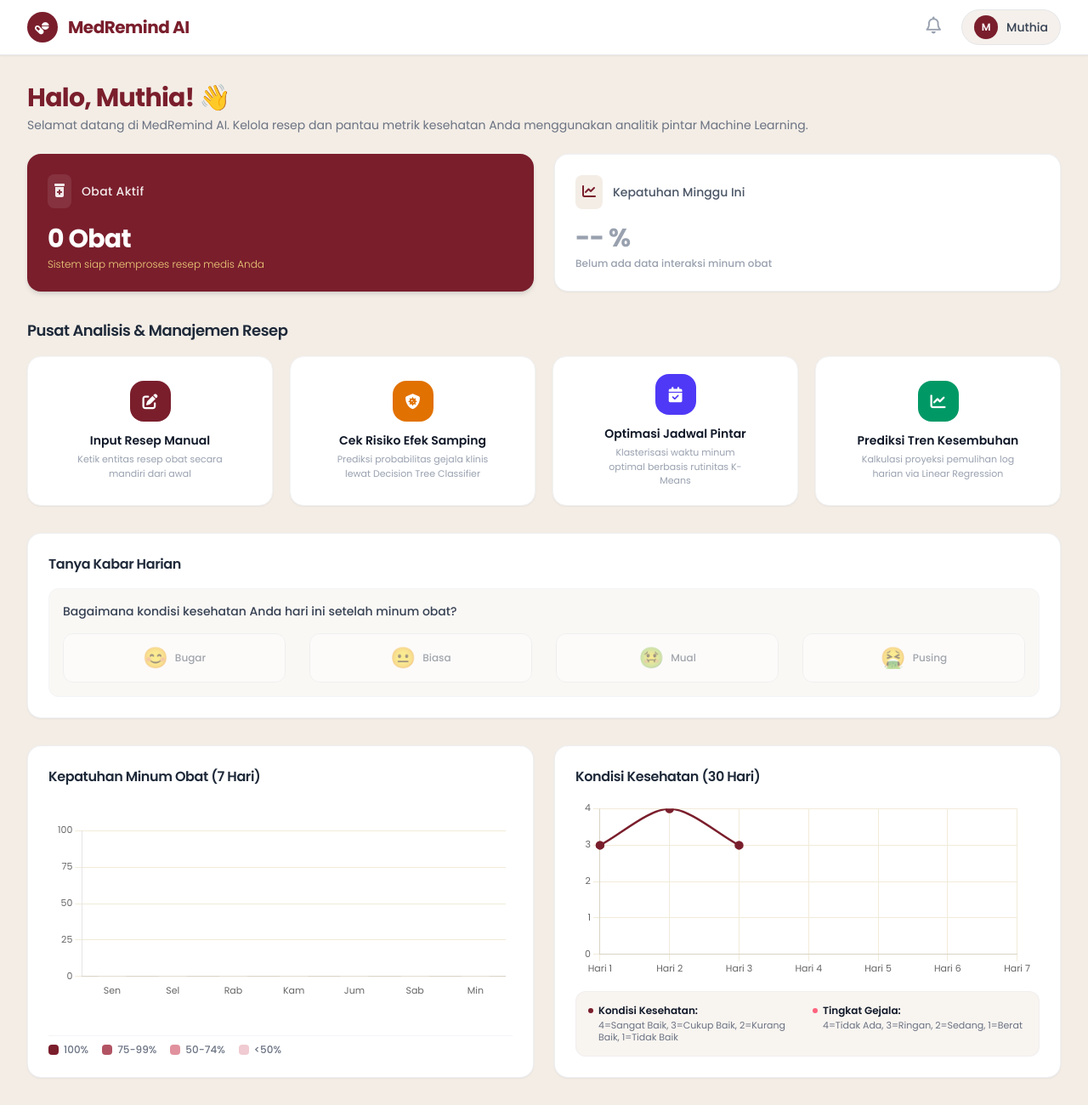
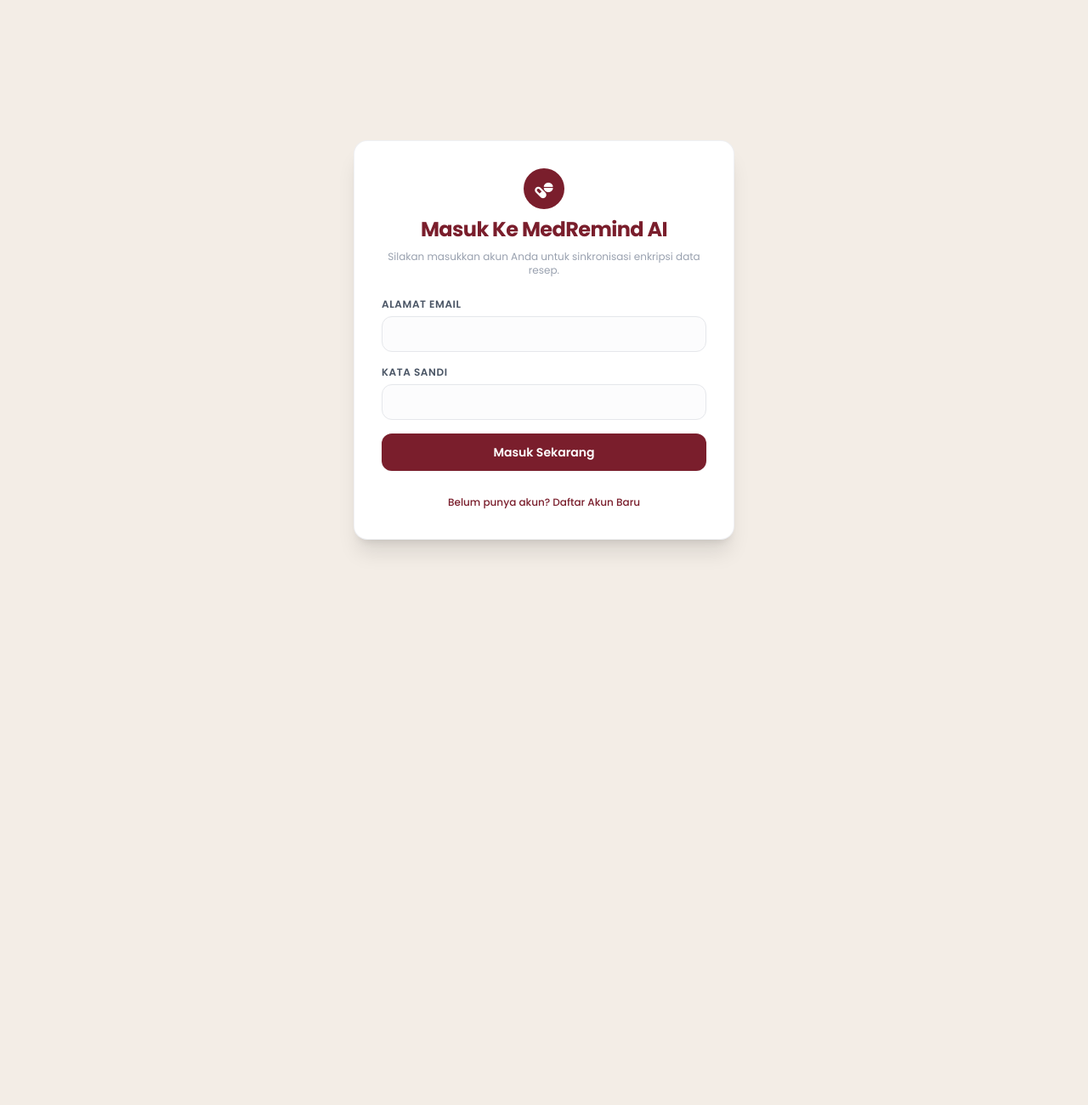
Before and after one commit to MuthiaSyifa1002/jadwalobat, a plain HTML site: page index.html in a window 1280 px wide. Shown: the top 1300 px of the page at 85% size. After the commit the page ends 800 px from the top, so only its background shows below. Drawn offline with nearby package versions, Linux system fonts and the light colour scheme.

Commit message:
Update index.html

```diff
--- a/index.html
+++ b/index.html
@@ -12,8 +12,41 @@
     <script src="https://cdn.jsdelivr.net/npm/chart.js"></script>
     <link rel="stylesheet" href="style.css">
 </head>
-<body class="text-gray-800 min-h-screen pb-12 antialiased">
+<body class="text-gray-800 min-h-screen pb-12 antialiased bg-[#F3EDE6]">
 
+    <div id="auth-container" class="fixed inset-0 z-100 flex items-center justify-center bg-[#F3EDE6] px-4">
+        <div class="bg-white w-full max-w-md p-8 rounded-2xl border border-gray-200/60 shadow-xl space-y-6">
+            <div class="text-center space-y-2">
+                <div class="w-12 h-12 rounded-full bg-[#7A1E2C] flex items-center justify-center text-white mx-auto">
+                    <i class="fa-solid fa-pills text-lg transform -rotate-45"></i>
+                </div>
+                <h2 id="auth-title" class="text-2xl font-bold tracking-tight text-[#7A1E2C]">Masuk Ke MedRemind AI</h2>
+                <p id="auth-subtitle" class="text-xs text-gray-400">Silakan masukkan akun Anda untuk sinkronisasi enkripsi data resep.</p>
+            </div>
+
+            <form id="form-auth" class="space-y-4">
+                <div id="wrapper-fullname" class="space-y-1.5 hidden">
+                    <label class="block text-xs font-semibold text-gray-600 uppercase tracking-wider">Nama Lengkap</label>
+                    <input type="text" id="auth-fullname" class="w-full px-4 py-2.5 rounded-xl border border-gray-200 focus:outline-hidden focus:border-[#7A1E2C] focus:ring-1 focus:ring-[#7A1E2C] transition-all bg-gray-50/50 text-sm">
+                </div>
+                <div class="space-y-1.5">
+                    <label class="block text-xs font-semibold text-gray-600 uppercase tracking-wider">Alamat Email</label>
+                    <input type="email" id="auth-email" required class="w-full px-4 py-2.5 rounded-xl border border-gray-200 focus:outline-hidden focus:border-[#7A1E2C] focus:ring-1 focus:ring-[#7A1E2C] transition-all bg-gray-50/50 text-sm">
+                </div>
+                <div class="space-y-1.5">
+                    <label class="block text-xs font-semibold text-gray-600 uppercase tracking-wider">Kata Sandi</label>
+                    <input type="password" id="auth-password" required class="w-full px-4 py-2.5 rounded-xl border border-gray-200 focus:outline-hidden focus:border-[#7A1E2C] focus:ring-1 focus:ring-[#7A1E2C] transition-all bg-gray-50/50 text-sm">
+                </div>
+                <button type="submit" id="btn-auth-submit" class="w-full py-3 bg-[#7A1E2C] text-white font-semibold text-sm rounded-xl hover:bg-[#611622] transition-colors shadow-xs cursor-pointer">Masuk Sekarang</button>
+            </form>
+
+            <div class="text-center">
+                <button id="btn-toggle-auth" class="text-xs font-medium text-[#7A1E2C] hover:underline cursor-pointer">Belum punya akun? Daftar Akun Baru</button>
+            </div>
+        </div>
+    </div>
+
+    <div id="app-content" class="hidden">
         <nav class="bg-white border-b border-gray-200 sticky top-0 z-50 shadow-xs">
             <div class="max-w-7xl mx-auto px-4 sm:px-6 lg:px-8">
                 <div class="flex justify-between h-16 items-center">
@@ -32,7 +65,7 @@
                             <div class="w-7 h-7 rounded-full bg-[#7A1E2C] text-white flex items-center justify-center text-xs font-semibold">
                                 M
                             </div>
-                        <span class="text-sm font-medium text-gray-700 hidden sm:inline">Muthia</span>
+                            <span id="user-display-name" class="text-sm font-medium text-gray-700 hidden sm:inline">Muthia</span>
                         </div>
                     </div>
                 </div>
@@ -40,11 +73,10 @@
         </nav>
 
         <main class="max-w-7xl mx-auto px-4 sm:px-6 lg:px-8 mt-8 space-y-8">
-
             <section class="space-y-6">
                 <div>
-                <h1 class="text-2xl sm:text-3xl font-bold tracking-tight text-[#7A1E2C]">Halo, Muthia! 👋</h1>
-                <p class="text-gray-500 text-sm mt-1">Selamat datang di MedRemind AI. Kelola resep dan pantau metrik kesehatan Anda menggunakan analitik pintar Machine Learning.</p>
+                    <h1 class="text-2xl sm:text-3xl font-bold tracking-tight text-[#7A1E2C]">Halo, <span id="welcome-name">Muthia</span>! 👋</h1>
+                    <p class="text-gray-500 text-sm mt-1">Sistem dienkripsi secara aman. Kelola sediaan resep medis Anda dengan asisten komputasi Machine Learning.</p>
                 </div>
 
                 <div class="grid grid-cols-1 md:grid-cols-2 gap-6">
@@ -53,11 +85,17 @@
                             <div class="p-2 bg-white/10 rounded-lg">
                                 <i class="fa-solid fa-prescription-bottle-medical text-base"></i>
                             </div>
-                        <span class="font-medium text-sm tracking-wide">Obat Aktif</span>
+                            <span class="font-medium text-sm tracking-wide">Obat Aktif & Antrean Jadwal</span>
                         </div>
-                    <div class="mt-4">
+                        <div class="mt-4 flex justify-between items-end">
+                            <div>
                                 <h2 id="kpi-obat" class="text-3xl font-bold tracking-tight">0 Obat</h2>
-                        <p class="text-xs text-amber-200/90 font-light mt-1">Sistem siap memproses resep medis Anda</p>
+                                <p class="text-xs text-amber-200/90 font-light mt-1">Sistem siap memproses resep medis</p>
+                            </div>
+                            <div id="kpi-next-reminder" class="text-right hidden">
+                                <span class="block text-[10px] uppercase font-semibold text-amber-200">Jadwal Minum Berikutnya</span>
+                                <span id="text-next-schedule" class="text-sm font-bold block">--:--</span>
+                            </div>
                         </div>
                     </div>
 
@@ -66,7 +104,7 @@
                             <div class="p-2 bg-[#F3EDE6] text-[#7A1E2C] rounded-lg">
                                 <i class="fa-solid fa-chart-line text-base"></i>
                             </div>
-                        <span class="font-medium text-sm text-gray-600">Kepatuhan Minggu Ini</span>
+                            <span class="font-medium text-sm text-gray-600">Rasio Ketepatan Waktu</span>
                         </div>
                         <div class="mt-4">
                             <h2 id="kpi-kepatuhan" class="text-3xl font-bold tracking-tight text-gray-400">-- %</h2>
@@ -94,7 +132,6 @@
             <section class="space-y-4">
                 <h3 class="text-lg font-semibold tracking-tight text-gray-800">Pusat Analisis & Manajemen Resep</h3>
                 <div class="grid grid-cols-1 sm:grid-cols-4 gap-5">
-
                     <button id="btn-manual" class="bg-white p-5 rounded-2xl border border-gray-100 shadow-xs hover:border-[#7A1E2C] hover:shadow-md group transition-all text-center flex flex-col items-center justify-center space-y-3 cursor-pointer">
                         <div class="w-12 h-12 bg-[#7A1E2C] text-white rounded-2xl flex items-center justify-center text-lg transition-transform group-hover:scale-105">
                             <i class="fa-solid fa-pen-to-square"></i>
@@ -130,8 +167,8 @@
                             <i class="fa-solid fa-chart-line"></i>
                         </div>
                         <div class="space-y-1">
-                        <span class="block font-semibold text-sm text-gray-900 group-hover:text-emerald-600 transition-colors">Prediksi Tren Kesembuhan</span>
-                        <p class="text-[11px] text-gray-400 max-w-[180px] mx-auto leading-normal">Kalkulasi proyeksi pemulihan log harian via Linear Regression</p>
+                            <span class="block font-semibold text-sm text-gray-900 group-hover:text-emerald-600 transition-colors">Prediksi & Rekomendasi</span>
+                            <p class="text-[11px] text-gray-400 max-w-[180px] mx-auto leading-normal">Kalkulasi proyeksi pemulihan & instruksi pemulihan via Regresi</p>
                         </div>
                     </button>
                 </div>
@@ -191,7 +228,7 @@
                 </div>
                 <div id="ml-panel-loading" class="py-6 text-center text-sm text-gray-500 space-y-2">
                     <i class="fa-solid fa-spinner animate-spin text-xl block text-gray-400"></i>
-                <p id="ml-loading-text">Menjalankan komputasi algoritma klasik...</p>
+                    <p id="ml-loading-text">Menjalankan komputasi analisis...</p>
                 </div>
                 <div id="ml-panel-content" class="hidden space-y-4"></div>
             </section>
@@ -199,7 +236,7 @@
             <section class="bg-white p-6 rounded-2xl border border-gray-200/60 shadow-xs space-y-4">
                 <h3 class="font-semibold text-gray-800 tracking-tight">Tanya Kabar Harian</h3>
                 <div class="p-4 bg-[#F3EDE6]/40 rounded-xl border border-gray-100 space-y-4">
-                <p class="text-sm font-medium text-gray-700">Bagaimana kondisi kesehatan Anda hari ini setelah minum obat?</p>
+                    <p class="text-sm font-medium text-gray-700">Bagaimana kondisi kesehatan Anda saat ini?</p>
                     <div class="grid grid-cols-2 sm:flex sm:space-x-4 gap-3" id="wrapper-emoticon">
                         <button data-status="4" class="flex-1 py-3 px-4 bg-white border border-gray-200 rounded-xl flex flex-col sm:flex-row items-center justify-center space-y-1 sm:space-y-0 sm:space-x-2 hover:border-[#7A1E2C] hover:bg-[#7A1E2C]/5 transition-all cursor-pointer opacity-50 pointer-events-none" id="emo-1">
                             <span class="text-2xl">😊</span>
@@ -223,33 +260,19 @@
 
             <section class="grid grid-cols-1 lg:grid-cols-2 gap-6">
                 <div class="bg-white p-6 rounded-2xl border border-gray-200/60 shadow-xs space-y-4 flex flex-col justify-between">
-                <h3 class="font-semibold text-gray-800 tracking-tight">Kepatuhan Minum Obat (7 Hari)</h3>
-                <div class="w-full relative px-2">
+                    <h3 class="font-semibold text-gray-800 tracking-tight">Kepatuhan Log Dinamik (Berdasarkan Waktu Minum)</h3>
+                    <div class="w-full relative px-2 h-52">
                         <canvas id="barChartKepatuhan" class="max-h-52 w-full"></canvas>
                     </div>
-                <div class="flex flex-wrap gap-4 pt-2 border-t border-gray-100 text-xs text-gray-500 font-medium">
-                    <div class="flex items-center space-x-1.5"><span class="w-3 h-3 bg-[#7A1E2C] rounded-sm"></span><span>100%</span></div>
-                    <div class="flex items-center space-x-1.5"><span class="w-3 h-3 bg-[#b25363] rounded-sm"></span><span>75-99%</span></div>
-                    <div class="flex items-center space-x-1.5"><span class="w-3 h-3 bg-[#e0919d] rounded-sm"></span><span>50-74%</span></div>
-                    <div class="flex items-center space-x-1.5"><span class="w-3 h-3 bg-[#f0cbd1] rounded-sm"></span><span>&lt;50%</span></div>
-                </div>
+                    <p class="text-[11px] text-gray-400 italic">Sumbu horizontal diperbarui otomatis mengikuti cap waktu (Timestamp) riwayat minum.</p>
                 </div>
 
                 <div class="bg-white p-6 rounded-2xl border border-gray-200/60 shadow-xs space-y-4 flex flex-col justify-between">
-                <h3 class="font-semibold text-gray-800 tracking-tight">Kondisi Kesehatan (30 Hari)</h3>
-                <div class="w-full relative px-2">
+                    <h3 class="font-semibold text-gray-800 tracking-tight">Tren Kondisi Kesehatan Terkini</h3>
+                    <div class="w-full relative px-2 h-52">
                         <canvas id="lineChartGejala" class="max-h-52 w-full"></canvas>
                     </div>
-                <div class="bg-[#F3EDE6]/60 p-3.5 rounded-xl grid grid-cols-1 sm:grid-cols-2 gap-3 text-xs text-gray-600 border border-gray-200/40">
-                    <div class="space-y-0.5">
-                        <span class="font-semibold text-gray-900 flex items-center"><span class="w-1.5 h-1.5 bg-[#7A1E2C] rounded-full mr-1.5"></span>Kondisi Kesehatan:</span>
-                        <p class="text-[11px] text-gray-500 pl-3">4=Sangat Baik, 3=Cukup Baik, 2=Kurang Baik, 1=Tidak Baik</p>
-                    </div>
-                    <div class="space-y-0.5">
-                        <span class="font-semibold text-gray-900 flex items-center"><span class="w-1.5 h-1.5 bg-rose-400 rounded-full mr-1.5"></span>Tingkat Gejala:</span>
-                        <p class="text-[11px] text-gray-500 pl-3">4=Tidak Ada, 3=Ringan, 2=Sedang, 1=Berat</p>
-                    </div>
-                </div>
+                    <p class="text-[11px] text-gray-400 italic">Visualisasi fluktuasi grafik disesuaikan langsung dengan riwayat pembaruan kondisi berkala.</p>
                 </div>
             </section>
 
@@ -267,17 +290,17 @@
                 </div>
             </section>
         </main>
+    </div>
 
     <div id="modal-semua-log" class="fixed inset-0 z-50 flex items-center justify-center bg-black/50 hidden backdrop-blur-xs p-4">
         <div class="bg-white w-full max-w-2xl rounded-2xl shadow-xl flex flex-col max-h-[85vh]">
             <div class="p-5 border-b border-gray-100 flex justify-between items-center">
-                <h3 class="font-bold text-lg text-gray-900 tracking-tight">Riwayat dan Log Aktivitas Medis</h3>
+                <h3 class="font-bold text-lg text-gray-900 tracking-tight">Seluruh Riwayat & Log Aktivitas Medis</h3>
                 <button id="btn-close-modal" class="p-2 text-gray-400 hover:text-gray-600 rounded-xl transition-colors cursor-pointer">
                     <i class="fa-solid fa-xmark text-lg"></i>
                 </button>
             </div>
-            <div id="container-modal-list" class="p-5 overflow-y-auto space-y-3 flex-1 bg-gray-50/50">
-            </div>
+            <div id="container-modal-list" class="p-5 overflow-y-auto space-y-3 flex-1 bg-gray-50/50"></div>
         </div>
     </div>
 
```
Lines whose indentation alone changed are shown as unchanged.
